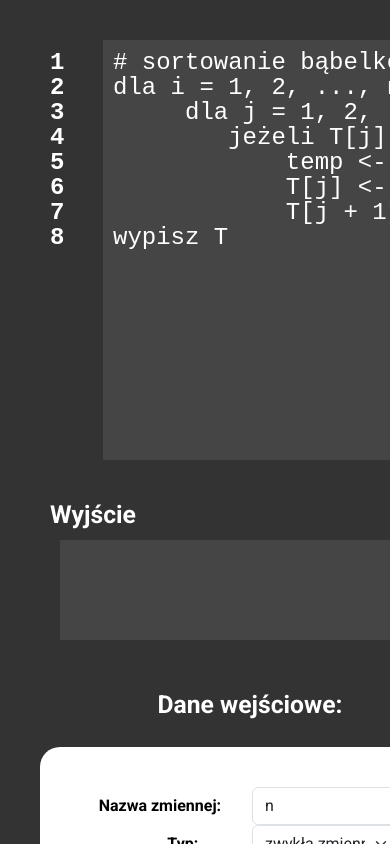
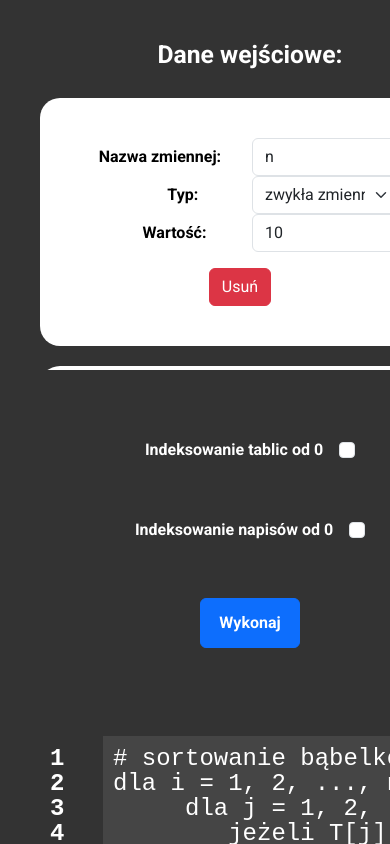
Before and after one commit to DallogFheir/pseudokoder-web, a React (Create React App) app: page / in a window 390 px wide. Shown: the top 844 px of the page. Built offline with nearby package versions, Linux system fonts and the light colour scheme.

Commit message:
fixes to layout

```diff
--- a/src/App.css
+++ b/src/App.css
@@ -21,3 +21,13 @@
   width: 100px;
   height: 50px;
 }
+
+@media screen and (max-width: 920px) {
+  .container-side-left {
+    order: 2;
+  }
+
+  .container-side-right {
+    order: 1;
+  }
+}
--- a/src/App.js
+++ b/src/App.js
@@ -122,11 +122,11 @@ wypisz T`
 
   return (
     <div className="container-main">
-      <div className="container-side">
+      <div className="container-side container-side-left">
         <CodeEditor code={code} setCode={setCode} />
         <Output output={output} error={error} />
       </div>
-      <div className="container-side">
+      <div className="container-side container-side-right">
         <Variables variables={variables} setVariables={setVariables} />
         <div className="mt-5 container-misc">
           <label className="form-label fw-bold" htmlFor="indexing-checkbox">
```
